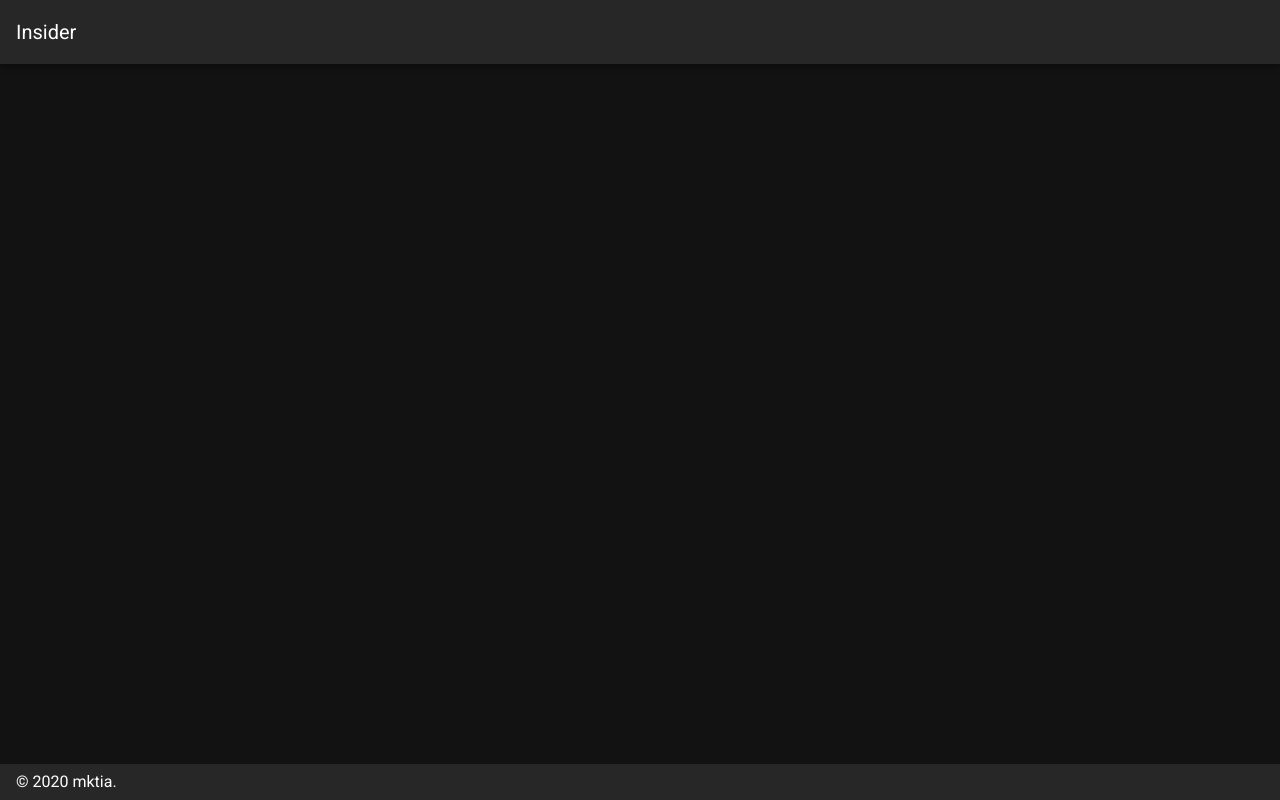
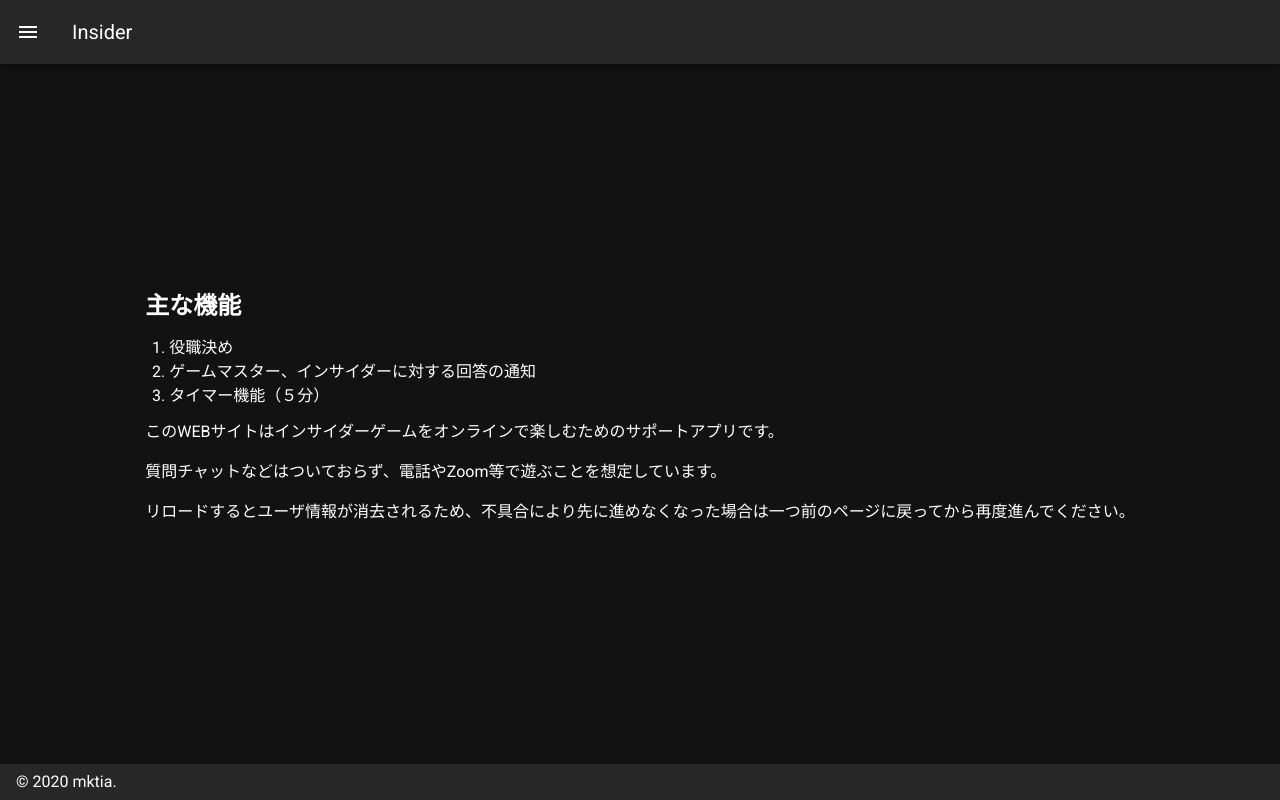
Before and after one commit to mktia/play-insider, a Nuxt app: page /usage in a window 1280 px wide. Built offline with nearby package versions, Linux system fonts and the light colour scheme.

Commit message:
add usage page

```diff
--- a/layouts/default.vue
+++ b/layouts/default.vue
@@ -13,8 +13,8 @@
       </v-list>
     </v-navigation-drawer>
     <v-app-bar :clipped-left="clipped" fixed app>
-      <!-- <v-app-bar-nav-icon @click.stop="drawer = !drawer" />
-      <v-btn icon @click.stop="miniVariant = !miniVariant">
+      <v-app-bar-nav-icon @click.stop="drawer = !drawer" />
+      <!-- <v-btn icon @click.stop="miniVariant = !miniVariant">
         <v-icon>mdi-{{ `chevron-${miniVariant ? 'right' : 'left'}` }}</v-icon>
       </v-btn>
       <v-btn icon @click.stop="clipped = !clipped">
@@ -22,7 +22,7 @@
       </v-btn>
       <v-btn icon @click.stop="fixed = !fixed">
         <v-icon>mdi-minus</v-icon>
-      </v-btn>-->
+      </v-btn> -->
       <v-toolbar-title v-text="title" class="text-decoration-none" @click="$router.push('/')" />
       <v-spacer />
       <!-- <v-btn icon @click.stop="rightDrawer = !rightDrawer">
@@ -64,9 +64,9 @@ export default {
           to: '/'
         },
         {
-          icon: 'mdi-chart-bubble',
-          title: 'Inspire',
-          to: '/inspire'
+          icon: 'mdi-information',
+          title: 'How to use',
+          to: '/usage'
         }
       ],
       miniVariant: false,
--- /dev/null
+++ b/pages/usage.vue
@@ -0,0 +1,15 @@
+<template>
+  <v-layout column justify-center align-center align-content-center>
+    <v-flex xs12 sm8 md6>
+      <h2>主な機能</h2>
+      <ol class="my-3">
+        <li>役職決め</li>
+        <li>ゲームマスター、インサイダーに対する回答の通知</li>
+        <li>タイマー機能（５分）</li>
+      </ol>
+      <p>このWEBサイトはインサイダーゲームをオンラインで楽しむためのサポートアプリです。</p>
+      <p>質問チャットなどはついておらず、電話やZoom等で遊ぶことを想定しています。</p>
+      <p>リロードするとユーザ情報が消去されるため、不具合により先に進めなくなった場合は一つ前のページに戻ってから再度進んでください。</p>
+    </v-flex>
+  </v-layout>
+</template>
```
